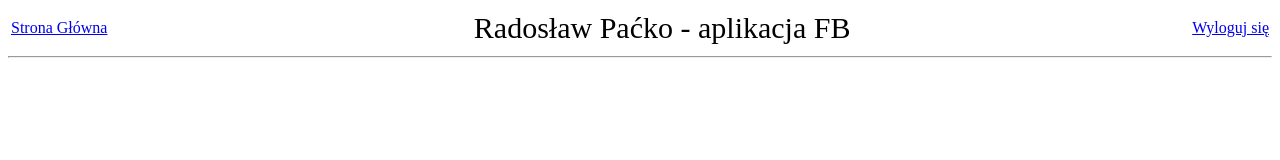
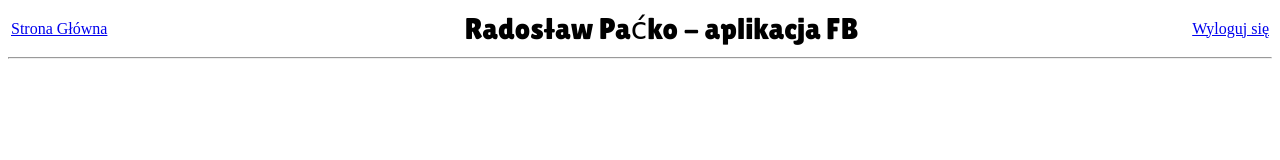
Before and after one commit to packoradoslaw/packoradoslaw.github.io, a plain HTML site: page index.html in a window 1280 px wide. Drawn offline with Linux system fonts and the light colour scheme.

Commit message:
Update index.html

```diff
--- a/index.html
+++ b/index.html
@@ -11,7 +11,7 @@
 		<table width="100%">
 		<tr>
 		<td><a href="http://www.radoslawpacko.cba.pl">Strona Główna</a></td>
-		<td colspan="4" style="font-size: 30px; font-family: Lilita+One; text-align: center"> Radosław Paćko - aplikacja FB </td>
+		<td colspan="4" style="font-size: 30px; font-family: 'Lilita One', cursive; text-align: center"> Radosław Paćko - aplikacja FB </td>
 		<td style="text-align: right">
 		<fb:login-button
             id="fb-btn"
```
